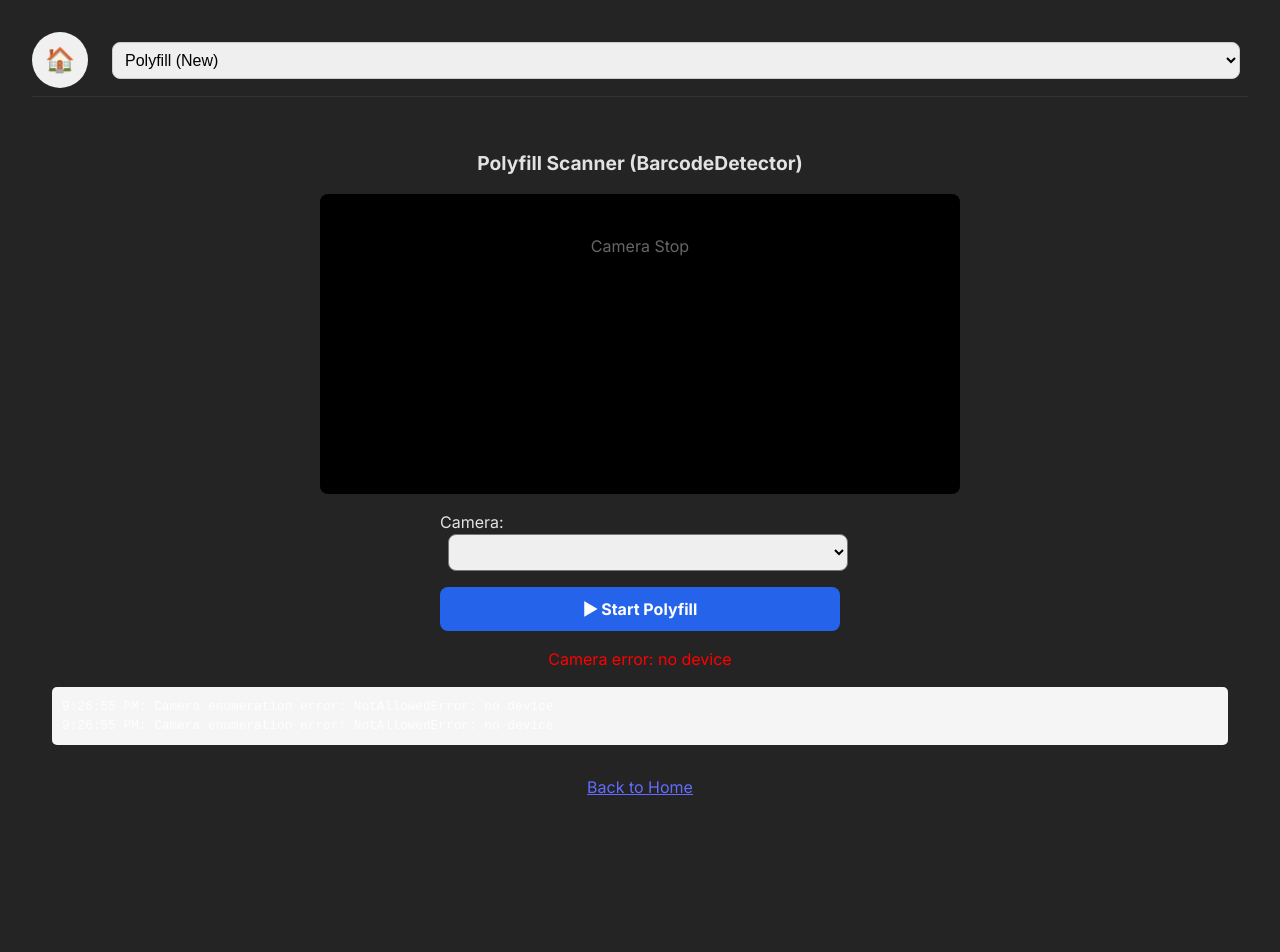
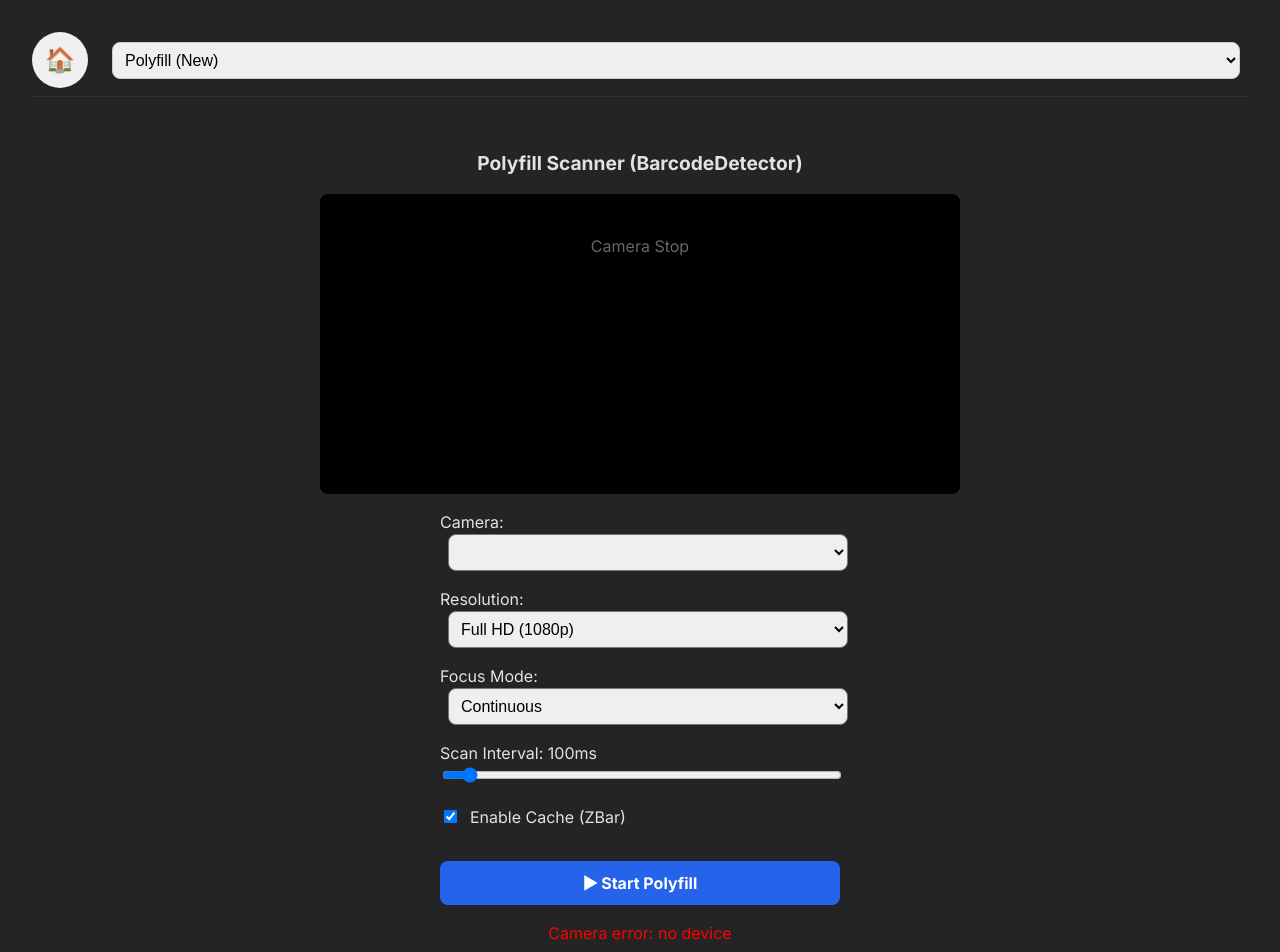
Before and after one commit to davidgarnier123/bench-scan-ios, a React (Vite) app: page /barcode-detector in a window 1280 px wide. Shown: the top 952 px of the page. Before the commit the page ends 851 px from the top, so only its background shows below. Built offline with nearby package versions, Linux system fonts and the light colour scheme.

Commit message:
feat: add BarcodeDetectorPage component for barcode scanning with camera controls, resolution/focus options, and polyfill integration.

```diff
--- a/src/pages/BarcodeDetectorPage.jsx
+++ b/src/pages/BarcodeDetectorPage.jsx
@@ -12,6 +12,12 @@ const BarcodeDetectorPage = () => {
     const [lastResult, setLastResult] = useState('');
     const [error, setError] = useState('');
     const [logs, setLogs] = useState([]);
+
+    // Options
+    const [resolution, setResolution] = useState('FHD');
+    const [focusMode, setFocusMode] = useState('continuous');
+    const [scanInterval, setScanInterval] = useState(100);
+    const [enableCache, setEnableCache] = useState(true);
 
     const log = (msg) => {
         setLogs(prev => [`${new Date().toLocaleTimeString()}: ${msg}`, ...prev]);
@@ -39,23 +45,28 @@ const BarcodeDetectorPage = () => {
     }, []);
 
     useEffect(() => {
-        let intervalId;
+        let lastTime = 0;
+        let animationFrameId;
 
         const startDetection = async () => {
             if (!isScanning || !videoRef.current || !canvasRef.current) return;
 
             try {
-                // Initialize BarcodeDetector
-                // Using specific formats or all supported
-                const formats = await BarcodeDetector.getSupportedFormats();
-                log(`Supported formats: ${formats.join(', ')}`);
+                log(`Initializing Detector (Cache: ${enableCache})...`);
 
                 const detector = new BarcodeDetector({
-                    formats: ['code_128', 'qr_code', 'ean_13', 'code_39'] // Prioritize Code 128
+                    formats: ['code_128'], // Hardcoded to Code 128
+                    zbar: {
+                        enableCache: enableCache
+                    }
                 });
 
-                const detectLoop = async () => {
+                const detectLoop = async (timestamp) => {
                     if (!isScanning) return;
+
+                    // Interval Check
+                    if (timestamp - lastTime >= scanInterval) {
+                        lastTime = timestamp;
 
                         try {
                             if (videoRef.current && videoRef.current.readyState === 4) {
@@ -77,7 +88,7 @@ const BarcodeDetectorPage = () => {
 
                                     // Draw bounding box
                                     barcodes.forEach(barcode => {
-                                    ctx.strokeStyle = 'red';
+                                        ctx.strokeStyle = '#22c55e';
                                         ctx.lineWidth = 4;
                                         ctx.strokeRect(
                                             barcode.boundingBox.x,
@@ -91,13 +102,14 @@ const BarcodeDetectorPage = () => {
                         } catch (e) {
                             // log(`Detection error: ${e.message}`);
                         }
+                    }
 
                     if (isScanning) {
-                        requestAnimationFrame(detectLoop);
+                        animationFrameId = requestAnimationFrame(detectLoop);
                     }
                 };
 
-                detectLoop();
+                animationFrameId = requestAnimationFrame(detectLoop);
 
             } catch (e) {
                 setError(`Detector init error: ${e.message}`);
@@ -110,24 +122,38 @@ const BarcodeDetectorPage = () => {
         }
 
         return () => {
-            // cleanup if needed
+            if (animationFrameId) cancelAnimationFrame(animationFrameId);
         };
 
-    }, [isScanning, lastResult]);
+    }, [isScanning, lastResult, enableCache, scanInterval]); // Re-run if cache/interval changes
 
     const startScanner = async () => {
         try {
             setError('');
             setIsScanning(true);
 
-            const constraints = {
+            let constraints = {
                 video: {
                     deviceId: selectedDevice ? { exact: selectedDevice } : undefined,
-                    facingMode: selectedDevice ? undefined : 'environment',
-                    width: { ideal: 1920 },
-                    height: { ideal: 1080 }
+                    facingMode: selectedDevice ? undefined : 'environment'
                 }
             };
+
+            // Apply Resolution
+            if (resolution === 'HD') {
+                constraints.video.width = { min: 720, ideal: 1280 };
+                constraints.video.height = { min: 480, ideal: 720 };
+            } else if (resolution === 'FHD') {
+                constraints.video.width = { min: 1080, ideal: 1920 };
+                constraints.video.height = { min: 720, ideal: 1080 };
+            }
+
+            // Apply Focus Mode
+            if (focusMode !== 'default') {
+                constraints.video.advanced = [{ focusMode: focusMode }];
+            }
+
+            log(`Starting camera (${resolution}, ${focusMode})...`);
 
             const stream = await navigator.mediaDevices.getUserMedia(constraints);
             if (videoRef.current) {
@@ -206,6 +232,61 @@ const BarcodeDetectorPage = () => {
                     </select>
                 </div>
 
+                {/* Resolution */}
+                <div>
+                    <label>Resolution: </label>
+                    <select
+                        value={resolution}
+                        onChange={(e) => setResolution(e.target.value)}
+                        disabled={isScanning}
+                        style={{ width: '100%', padding: '8px' }}
+                    >
+                        <option value="SD">SD (Default)</option>
+                        <option value="HD">HD (720p)</option>
+                        <option value="FHD">Full HD (1080p)</option>
+                    </select>
+                </div>
+
+                {/* Focus Mode */}
+                <div>
+                    <label>Focus Mode: </label>
+                    <select
+                        value={focusMode}
+                        onChange={(e) => setFocusMode(e.target.value)}
+                        disabled={isScanning}
+                        style={{ width: '100%', padding: '8px' }}
+                    >
+                        <option value="default">Default</option>
+                        <option value="continuous">Continuous</option>
+                        <option value="single-shot">Single Shot</option>
+                        <option value="manual">Manual</option>
+                    </select>
+                </div>
+
+                {/* Scan Interval */}
+                <div>
+                    <label>Scan Interval: {scanInterval}ms</label>
+                    <input
+                        type="range" min="50" max="1000" step="50"
+                        value={scanInterval}
+                        onChange={(e) => setScanInterval(parseInt(e.target.value))}
+                        style={{ width: '100%' }}
+                    />
+                </div>
+
+                {/* Enable Cache */}
+                <div style={{ display: 'flex', alignItems: 'center', gap: '10px' }}>
+                    <input
+                        type="checkbox"
+                        id="enableCache"
+                        checked={enableCache}
+                        onChange={(e) => setEnableCache(e.target.checked)}
+                        disabled={isScanning}
+                    />
+                    <label htmlFor="enableCache">Enable Cache (ZBar)</label>
+                </div>
+
+
                 {!isScanning ? (
                     <button
                         onClick={startScanner}
@@ -216,7 +297,8 @@ const BarcodeDetectorPage = () => {
                             border: 'none',
                             borderRadius: '8px',
                             fontWeight: 'bold',
-                            fontSize: '1rem'
+                            fontSize: '1rem',
+                            marginTop: '1rem'
                         }}
                     >
                         ▶ Start Polyfill
@@ -231,7 +313,8 @@ const BarcodeDetectorPage = () => {
                             border: 'none',
                             borderRadius: '8px',
                             fontWeight: 'bold',
-                            fontSize: '1rem'
+                            fontSize: '1rem',
+                            marginTop: '1rem'
                         }}
                     >
                         ⏹ Stop Polyfill
```
Lines whose indentation alone changed are shown as unchanged.
